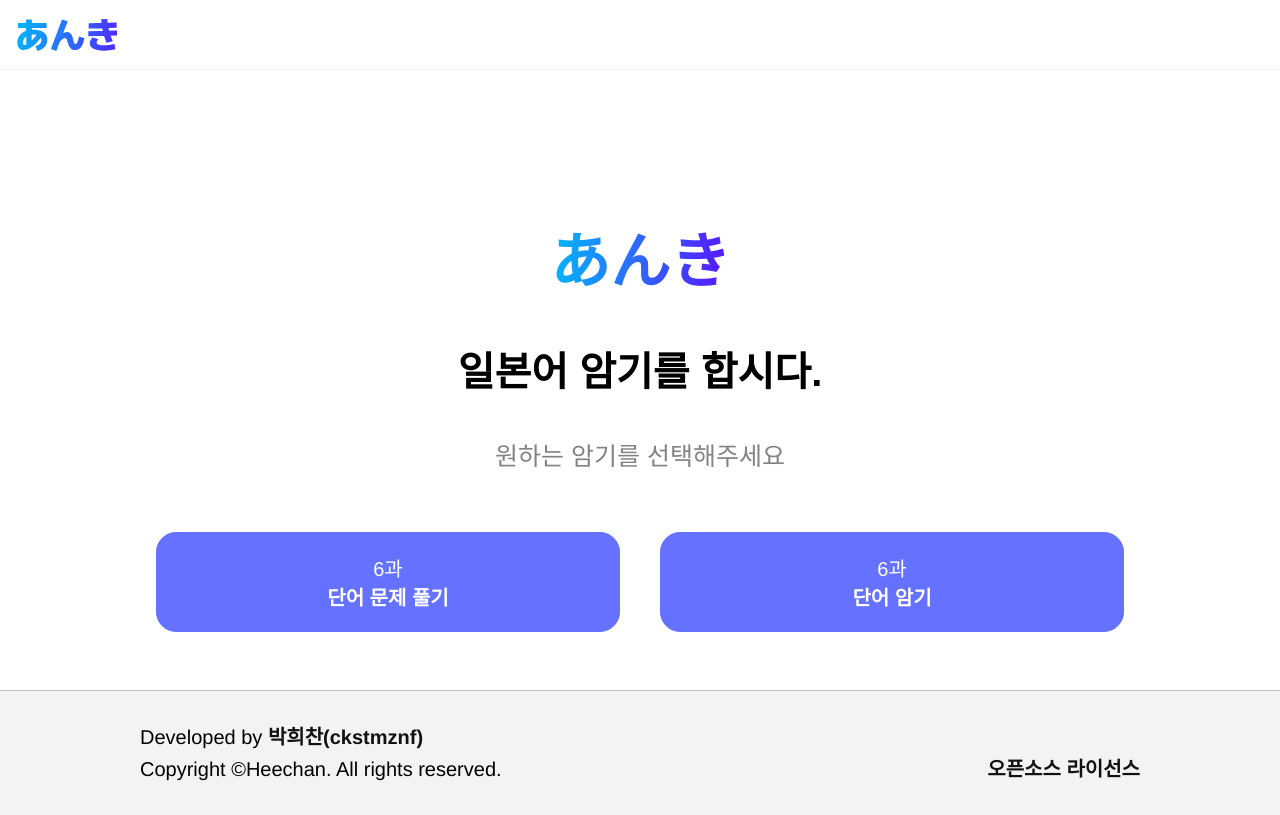
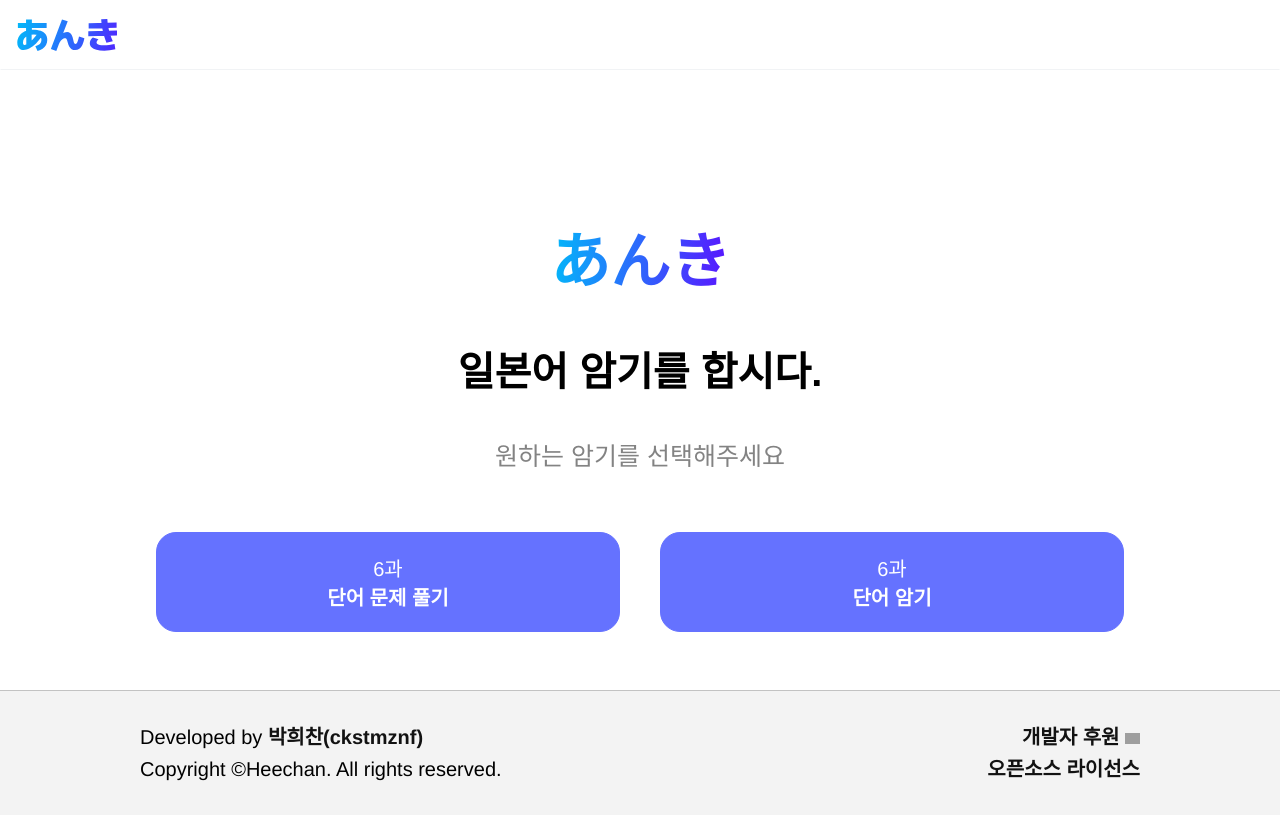
Before and after one commit to kichan05/Hiragana, a Vue app: page / in a window 1280 px wide. Built offline with nearby package versions, Linux system fonts and the light colour scheme; grey boxes are pictures that could not be loaded; a web font is replaced by a local one.

Commit message:
Add:footer donation

```diff
--- a/src/components/Footer.vue
+++ b/src/components/Footer.vue
@@ -5,8 +5,9 @@
                 <span>Developed by <a href="https://www.github.com/kichan05" target="_blank">박희찬(ckstmznf)</a></span>
                 <span>Copyright ©Heechan. All rights reserved.</span>
             </div>
-    <div class="open-source">
-      <a href="https://www.github.com/ckstmznf/Hiragana" target="_blank">오픈소스 라이선스</a>
+            <div class="open-source-wrap">
+                <a class="donation" href="https://toss.me/바키찬희찬" target="_blank">개발자 후원 <img class="toss-icon" src="https://kichan05.github.io/assets/toss.svg"> </a>
+                <a class="open-source" href="https://www.github.com/ckstmznf/Hiragana" target="_blank">오픈소스 라이선스</a>
             </div>
         </div>
     </footer>
@@ -20,7 +21,7 @@ export default {
 
 <style scoped>
 footer {
-    width : 100%;
+    width: 100%;
 
     padding: 34px 16px;
     margin-top: 42px;
@@ -29,15 +30,16 @@ export default {
     border-top: 1px solid #C2C2C2;
     box-sizing: border-box;
 }
+
 .content {
-    width : 100%;
+    width: 100%;
     max-width: 1000px;
 
     font-size: 20px;
     font-weight: 300;
     line-height: 24px;
 
-    margin : 0 auto;
+    margin: 0 auto;
 
     display: flex;
     justify-content: space-between;
@@ -50,10 +52,24 @@ export default {
 .copy-light {
     display: flex;
     flex-direction: column;
-    gap : 8px;
+    gap: 8px;
 }
-  .open-source {
+
+.open-source-wrap {
+    text-align: end;
+
     display: flex;
-    align-items: flex-end;
+    flex-direction: column;
+    align-items: end;
+    justify-content: space-between;
+}
+
+.donation .toss-icon {
+    width: 15px;
+    transition: 500ms;
+}
+
+.donation:hover .toss-icon {
+    transform: scale(1.23) rotateZ(15deg);
 }
 </style>
```
Lines whose indentation alone changed are shown as unchanged.
